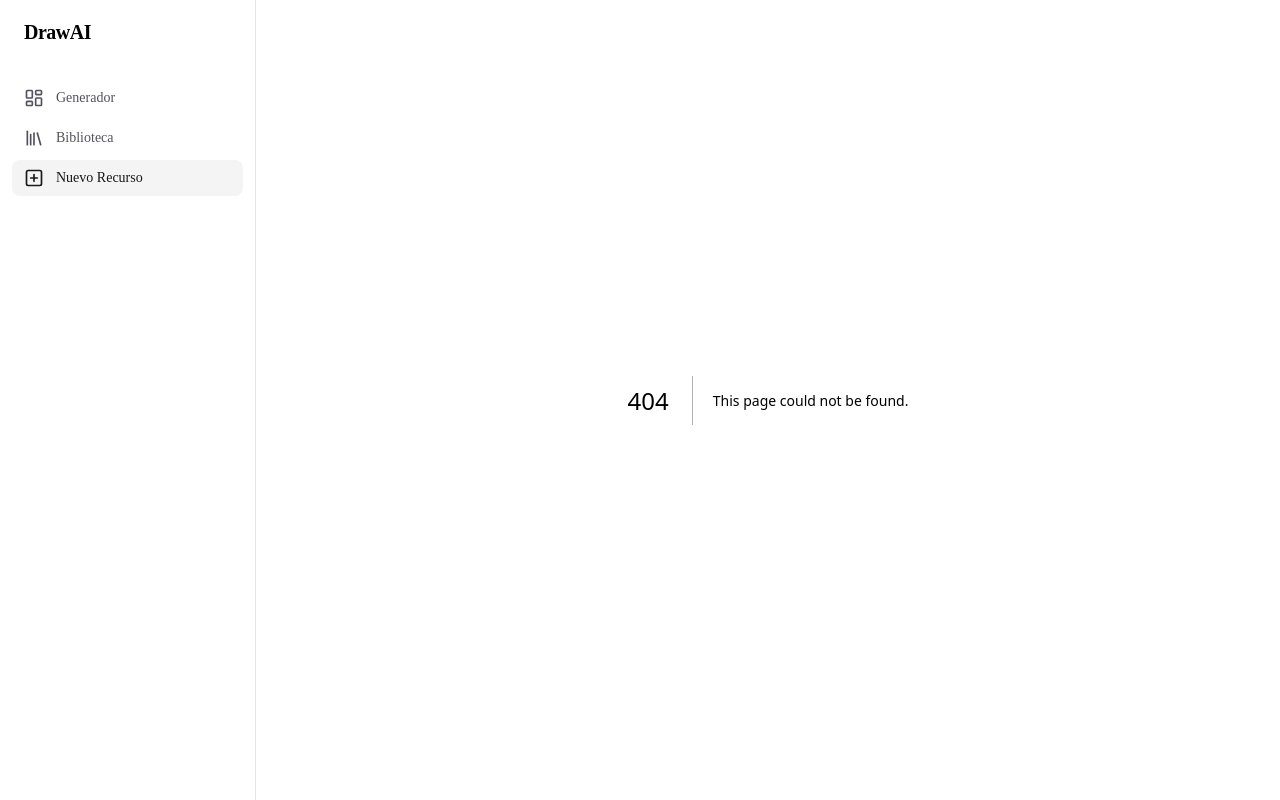
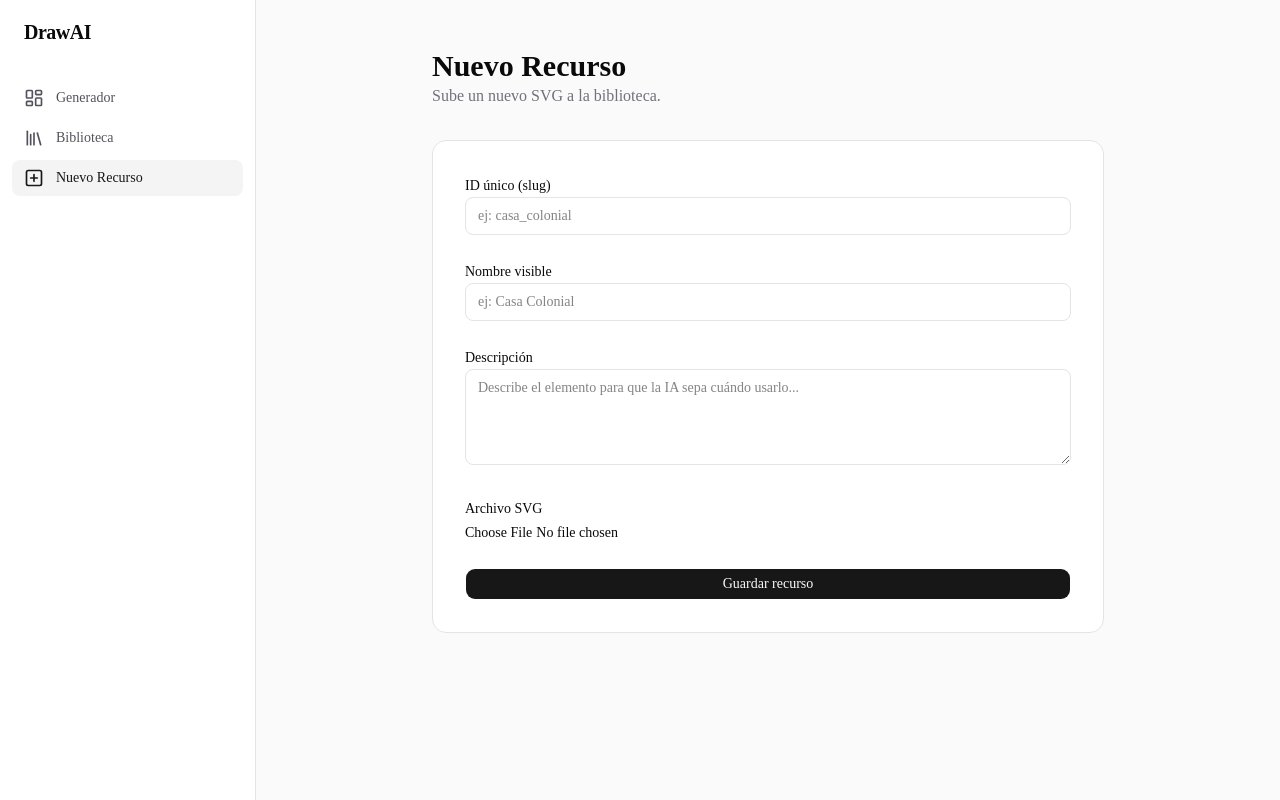
Before and after one commit to borjamrd/drawai, a Next.js app: page /recursos/crear-recurso in a window 1280 px wide. Before the commit this address had no page. Built offline with nearby package versions, Linux system fonts and the light colour scheme.

Commit message:
feat: add resource creation form and action

```diff
--- /dev/null
+++ b/app/recursos/crear-recurso/actions.ts
@@ -0,0 +1,45 @@
+'use server'
+
+import fs from 'fs/promises'
+import path from 'path'
+import { revalidatePath } from 'next/cache'
+import { redirect } from 'next/navigation'
+import { SvgAsset } from '@/lib/svg-library'
+
+const JSON_PATH = path.join(process.cwd(), 'data', 'svg-library.json')
+const ASSETS_DIR = path.join(process.cwd(), 'public', 'assets')
+
+export async function createResource(formData: FormData) {
+  const id = formData.get('id') as string
+  const label = formData.get('label') as string
+  const description = formData.get('description') as string
+  const file = formData.get('file') as File
+
+  if (!id || !label || !file) throw new Error('Campos incompletos')
+
+  // 1. Save SVG file
+  const bytes = await file.arrayBuffer()
+  const buffer = Buffer.from(bytes)
+  const fileName = `${id}.svg`
+  const filePath = path.join(ASSETS_DIR, fileName)
+  await fs.writeFile(filePath, buffer)
+
+  // 2. Update JSON
+  const rawData = await fs.readFile(JSON_PATH, 'utf8')
+  const library: SvgAsset[] = JSON.parse(rawData)
+
+  if (library.some(a => a.id === id)) throw new Error('El ID ya existe')
+
+  const newAsset: SvgAsset = {
+    id,
+    label,
+    description,
+    svgPath: `/assets/${fileName}`
+  }
+
+  library.push(newAsset)
+  await fs.writeFile(JSON_PATH, JSON.stringify(library, null, 2))
+
+  revalidatePath('/recursos')
+  redirect('/recursos')
+}
--- /dev/null
+++ b/app/recursos/crear-recurso/page.tsx
@@ -0,0 +1,35 @@
+import { createResource } from './actions'
+import { Button } from '@/components/ui/button'
+
+export default function CrearRecursoPage() {
+  return (
+    <div className="py-12 px-8">
+      <div className="max-w-2xl mx-auto space-y-8">
+        <header>
+          <h1 className="text-3xl font-bold">Nuevo Recurso</h1>
+          <p className="text-zinc-500">Sube un nuevo SVG a la biblioteca.</p>
+        </header>
+
+        <form action={createResource} className="space-y-6 bg-white p-8 rounded-xl border border-zinc-200 dark:bg-zinc-900 dark:border-zinc-800">
+          <div className="space-y-2">
+            <label className="text-sm font-medium">ID único (slug)</label>
+            <input name="id" required placeholder="ej: casa_colonial" className="w-full rounded-md border border-zinc-200 px-3 py-2 text-sm dark:bg-zinc-950 dark:border-zinc-700" />
+          </div>
+          <div className="space-y-2">
+            <label className="text-sm font-medium">Nombre visible</label>
+            <input name="label" required placeholder="ej: Casa Colonial" className="w-full rounded-md border border-zinc-200 px-3 py-2 text-sm dark:bg-zinc-950 dark:border-zinc-700" />
+          </div>
+          <div className="space-y-2">
+            <label className="text-sm font-medium">Descripción</label>
+            <textarea name="description" placeholder="Describe el elemento para que la IA sepa cuándo usarlo..." className="w-full h-24 rounded-md border border-zinc-200 px-3 py-2 text-sm dark:bg-zinc-950 dark:border-zinc-700" />
+          </div>
+          <div className="space-y-2">
+            <label className="text-sm font-medium">Archivo SVG</label>
+            <input name="file" type="file" accept=".svg" required className="w-full text-sm" />
+          </div>
+          <Button type="submit" className="w-full">Guardar recurso</Button>
+        </form>
+      </div>
+    </div>
+  )
+}
```
